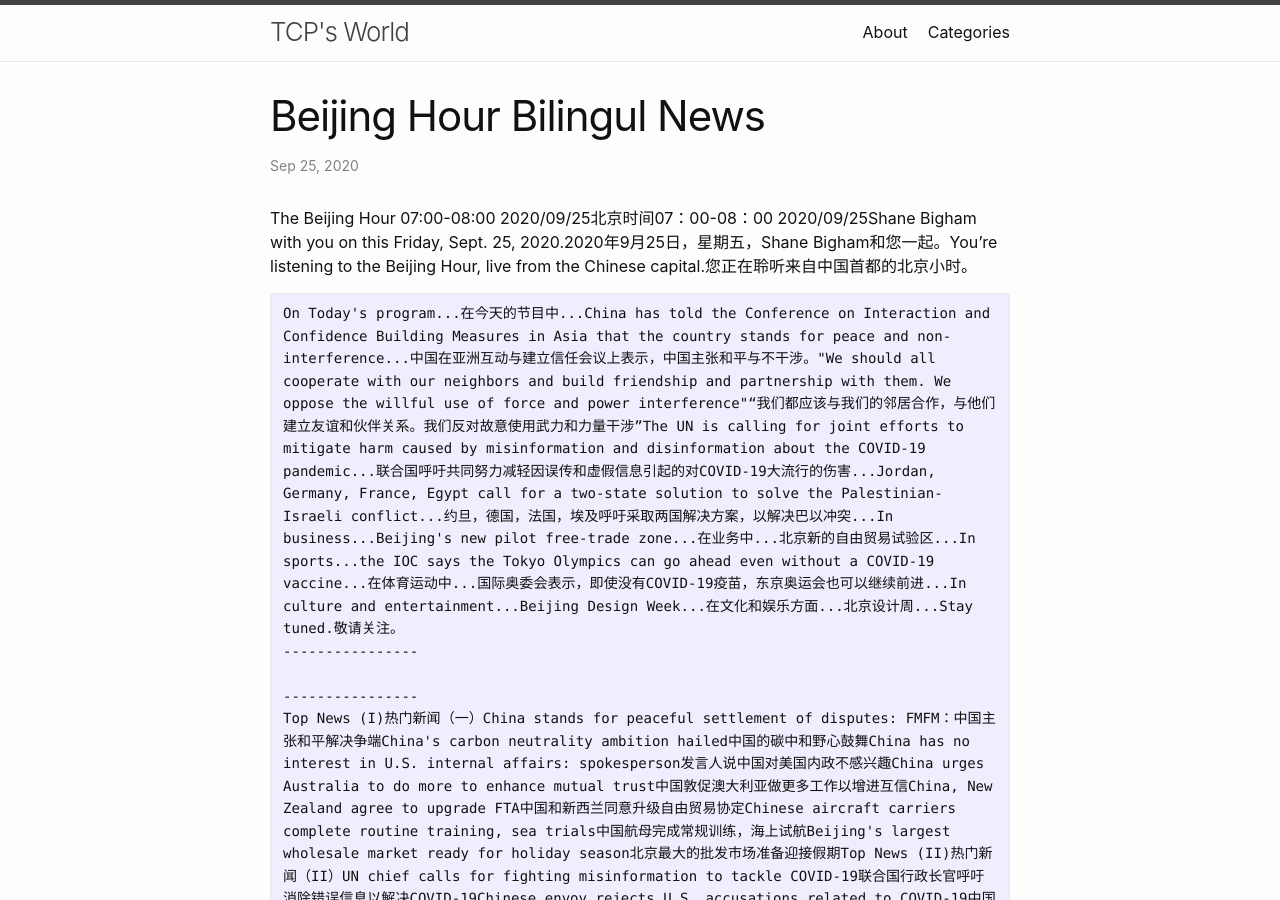
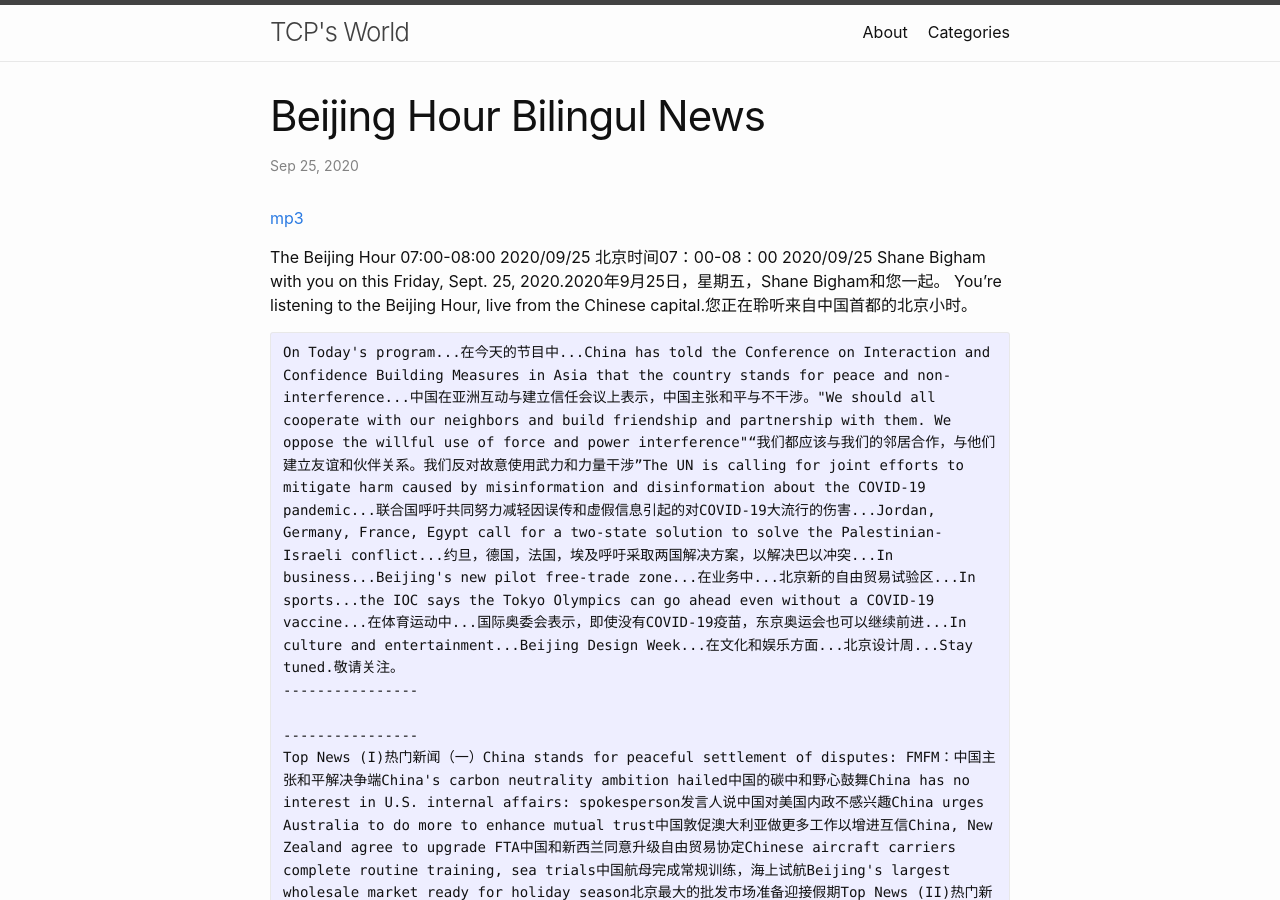
Before and after one commit to tcp8080/tcp8080.github.io, a Jekyll site: the page built from _posts/2020-09-25-Beijing-Hour-Bilingul-News.md, in a window 1280 px wide and 900 px high. Built offline with Jekyll 4.4.1, drawn with Linux system fonts in a browser that asks for light colours.

Commit message:
Update 2020-09-25-Beijing-Hour-Bilingul-News.md

````diff
--- a/_posts/2020-09-25-Beijing-Hour-Bilingul-News.md
+++ b/_posts/2020-09-25-Beijing-Hour-Bilingul-News.md
@@ -2,8 +2,11 @@
 layout: post
 categories: BilingualNews
 ---
+[mp3](http://huayuncpv.meldingcloud.com/WJSL_YFMD/WJSL_YFMD/54c6f9582a80fc1e70ff5575/6AB65F93D9B0485CB7DEFBB486FB1127.mp3)
 
-The Beijing Hour 07:00-08:00 2020/09/25北京时间07：00-08：00 2020/09/25Shane Bigham with you on this Friday, Sept. 25, 2020.2020年9月25日，星期五，Shane Bigham和您一起。You're listening to the Beijing Hour, live from the Chinese capital.您正在聆听来自中国首都的北京小时。
+The Beijing Hour 07:00-08:00 2020/09/25 北京时间07：00-08：00 2020/09/25
+Shane Bigham with you on this Friday, Sept. 25, 2020.2020年9月25日，星期五，Shane Bigham和您一起。
+You're listening to the Beijing Hour, live from the Chinese capital.您正在聆听来自中国首都的北京小时。
 
 ```
 On Today's program...在今天的节目中...China has told the Conference on Interaction and Confidence Building Measures in Asia that the country stands for peace and non-interference...中国在亚洲互动与建立信任会议上表示，中国主张和平与不干涉。"We should all cooperate with our neighbors and build friendship and partnership with them. We oppose the willful use of force and power interference"“我们都应该与我们的邻居合作，与他们建立友谊和伙伴关系。我们反对故意使用武力和力量干涉”The UN is calling for joint efforts to mitigate harm caused by misinformation and disinformation about the COVID-19 pandemic...联合国呼吁共同努力减轻因误传和虚假信息引起的对COVID-19大流行的伤害...Jordan, Germany, France, Egypt call for a two-state solution to solve the Palestinian-Israeli conflict...约旦，德国，法国，埃及呼吁采取两国解决方案，以解决巴以冲突...In business...Beijing's new pilot free-trade zone...在业务中...北京新的自由贸易试验区...In sports...the IOC says the Tokyo Olympics can go ahead even without a COVID-19 vaccine...在体育运动中...国际奥委会表示，即使没有COVID-19疫苗，东京奥运会也可以继续前进...In culture and entertainment...Beijing Design Week...在文化和娱乐方面...北京设计周...Stay tuned.敬请关注。
````
